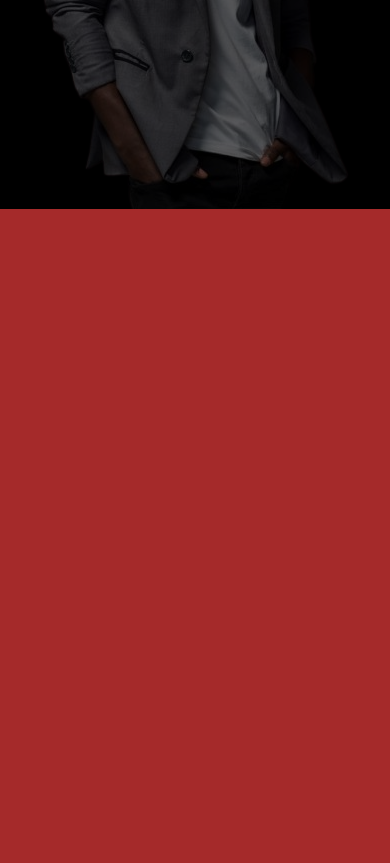
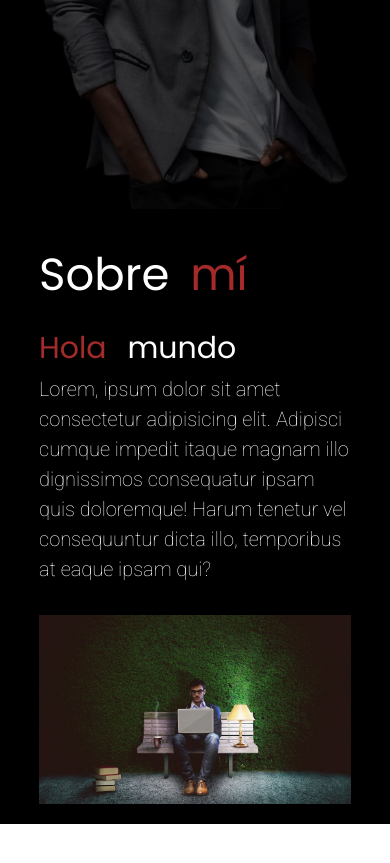
Before and after one commit to abraham1309/Portafolio-Astrid, a plain HTML site: page index.html in a window 390 px wide. Shown: the part 635-1498 px from the top of the page. After the commit the page ends 1459 px from the top, so only its background shows below. Drawn offline with nearby package versions, Linux system fonts and the light colour scheme.

Commit message:
Se termino la seccion de sobre mi

```diff
--- a/css/estilos.css
+++ b/css/estilos.css
@@ -14,6 +14,11 @@ body{
 .navbar a{
     font-family: 'Jost', sans-serif !important;
     font-size: 20px !important;
+}
+
+ul li.activo a{
+    color: #fff !important;
+    background-color: brown;
 }
 
 /*Estilos para el inicio*/
@@ -83,6 +88,7 @@ body{
 .div-general-texto .div-texto-centro .div-nombre h1{
     color: #fff;
     font-family: 'Poppins', sans-serif;
+    font-weight: bold;
     font-size: 60px;
 }
 
@@ -111,10 +117,87 @@ body{
 .seccion-sobre-mi{
     width: 100vw;
     height: 100vh;
-    background-color: brown;
+    background-color: #000;
 }
 
-@media screen and (max-width: 768px){
+
+.seccion-sobre-mi .div-general-text{
+    height: 100vh;
+    display: flex;
+    justify-content: flex-start;
+    align-items: center;
+    flex-direction: column;
+
+}
+
+.seccion-sobre-mi .div-general-text .div-titulo{
+    display: flex;
+    width: 80%;
+    margin-top: 12%;
+    margin-bottom: 11%;
+}
+
+.seccion-sobre-mi .div-general-text .div-titulo h1{
+    font-family: 'Poppins', sans-serif;
+    color: #fff;
+    font-size: 50px;
+    font-weight: 400;
+}
+
+.seccion-sobre-mi .div-general-text .div-titulo h1:last-child{
+    font-family: 'Poppins', sans-serif;
+    color: brown;
+
+}
+
+.seccion-sobre-mi .div-general-text .div-text{
+    width: 80%;
+}
+
+.seccion-sobre-mi .div-general-text .div-text .div-subtitulo{
+    display: flex;
+}
+
+.seccion-sobre-mi .div-general-text .div-text h2{
+    font-family: 'Poppins', sans-serif;
+    font-size: 40px;
+    color: brown;
+}
+
+.seccion-sobre-mi .div-general-text .div-text h2:last-child{
+    color: #fff;
+}
+
+.seccion-sobre-mi .div-general-text .div-text p{
+    font-family: 'Roboto', sans-serif;
+    color: #fff;
+    font-size: 25px;
+}
+
+.seccion-sobre-mi .div-general-img .div-imagen{
+    display: none;
+    justify-content: center;
+    align-items: flex-start;
+    height: auto;
+    width: 100%;
+    background-color: #000;
+}
+
+.seccion-sobre-mi .div-general-img .div-imagen img{
+    width: 80%;
+    margin-bottom: 5%;
+}
+
+.seccion-sobre-mi .div-general-img .div-fondo-imagen{
+    height: 100vh;
+    background: url(../imagenes/Astrid_sobre_mi.jpg);
+    background-repeat: no-repeat;
+    background-size: cover;
+    background-position: center center;
+}
+
+
+@media screen and (max-width: 767px){
     .div-general-foto .div-general-imagen{
         width: 100vw;
     }
@@ -129,6 +212,33 @@ body{
 
     .div-general-texto .div-redes, .div-contacto{
         display: none;
+    }
+
+    /*Responsive para la seccion de "sobre mi"*/
+
+    .seccion-sobre-mi{
+        height: auto;
+    }
+
+
+    .seccion-sobre-mi .div-general-img .div-imagen{
+        display: flex;
+    }
+
+    .seccion-sobre-mi .div-general-img .div-fondo-imagen{
+        display: none;
+    }
+
+    .seccion-sobre-mi .div-general-text{
+        height: auto;
+        padding-bottom: 4%;
+    }
+
+    .seccion-sobre-mi .div-general-text .div-titulo{
+        display: flex;
+        width: 80%;
+        margin-top: 10%;
+        margin-bottom: 5%;
     }
 }
 
@@ -161,6 +271,34 @@ body{
     .div-general-texto .div-texto-centro .div-animacion .oficio{
         font-size: 20px;
     }
+
+    /*Responsive para la seccion de "sobre mi"*/
+    .seccion-sobre-mi .div-general-text .div-titulo h1{
+        font-size: 45px;
+    }
+
+    .seccion-sobre-mi .div-general-text .div-text h2{
+        font-size: 30px;
+    }
+
+    .seccion-sobre-mi .div-general-text .div-text p{
+        font-size: 20px;
+    }
+}
+
+@media screen and (max-width: 360px){
+    /*Responsive para la seccion de "sobre mi"*/
+    .seccion-sobre-mi .div-general-text .div-titulo h1{
+        font-size: 40px;
+    }
+
+    .seccion-sobre-mi .div-general-text .div-text h2{
+        font-size: 25px;
+    }
+
+    .seccion-sobre-mi .div-general-text .div-text p{
+        font-size: 19px;
+    }
 }
 
 @media screen and (max-width: 320px){
--- a/index.html
+++ b/index.html
@@ -25,16 +25,20 @@
   <!--font-family: 'Poppins', sans-serif;;-->
   <link rel="preconnect" href="https://fonts.googleapis.com">
   <link rel="preconnect" href="https://fonts.gstatic.com" crossorigin>
-  <link href="https://fonts.googleapis.com/css2?family=Poppins:wght@800&display=swap" rel="stylesheet">
+  <link href="https://fonts.googleapis.com/css2?family=Poppins:wght@400&display=swap" rel="stylesheet">
 
   <link rel="preconnect" href="https://fonts.googleapis.com">
   <link rel="preconnect" href="https://fonts.gstatic.com" crossorigin>
   <link href="https://fonts.googleapis.com/css2?family=Jost:wght@350&display=swap" rel="stylesheet">
 
+  <link rel="preconnect" href="https://fonts.googleapis.com">
+  <link rel="preconnect" href="https://fonts.gstatic.com" crossorigin>
+  <link href="https://fonts.googleapis.com/css2?family=Roboto:wght@100&display=swap" rel="stylesheet">
+
 </head>
 
 <body>
-  <nav class="navbar navbar-expand-lg navbar-dark bg-dark fixed-top" style="background-color: rgb(0, 0, 0) !important;">
+  <nav class="navbar navbar-expand-lg navbar-dark bg-dark fixed-top" id="navbar" style="background-color: rgb(0, 0, 0) !important;">
     <div class="container-fluid">
       <a class="navbar-brand" href="#">Astrid</a>
       <button class="navbar-toggler" type="button" data-bs-toggle="collapse" data-bs-target="#navbarNav"
@@ -44,11 +48,11 @@
       <div class="collapse navbar-collapse" id="navbarNav" style="justify-content: flex-end !important;">
         <ul class="navbar-nav">
           <li class="nav-item">
-            <a class="nav-link active" aria-current="page" href="#">Inicio</a>
+            <a class="nav-link activo" aria-current="page" href="#">Inicio</a>
           </li>
 
           <li class="nav-item">
-            <a class="nav-link" href="#">Sobre mi</a>
+            <a class="nav-link " href="#sobre-mi">Sobre mi</a>
           </li>
 
           <li class="nav-item">
@@ -134,8 +138,41 @@
     </div>
   </section>
 
-  <section class="seccion-sobre-mi">
+  <section class="seccion-sobre-mi" id="sobre-mi">
+    <div class="row g-0">
+      <div class="col-12 col-sm-12 col-md-6 col-lg-6 col-xl-6 div-general-text">
 
+        <div class="div-titulo">
+          <h1>Sobre</h1>
+          &nbsp;
+          &nbsp;
+          &nbsp;
+          <h1>mí</h1>
+        </div>
+
+
+        <div class="div-text">
+          <div class="div-subtitulo">
+            <h2>Hola</h2>
+            &nbsp;
+            &nbsp;
+            &nbsp;
+            <h2>mundo</h2>
+          </div>
+          <p>Lorem, ipsum dolor sit amet consectetur adipisicing elit. Adipisci cumque impedit itaque magnam illo dignissimos consequatur ipsam quis doloremque! Harum tenetur vel consequuntur dicta illo, temporibus at eaque ipsam qui?</p>
+        </div>
+      </div>
+
+      <div class="col-12 col-sm-12 col-md-6 col-lg-6 col-xl-6 div-general-img">
+        <div class="div-imagen">
+          <img src="./imagenes/Astrid_sobre_mi.jpg" alt="">
+        </div>
+
+        <div class="div-fondo-imagen">
+
+        </div>
+      </div>
+    </div>
   </section>
 
   <!--Bootstrap-->
@@ -148,8 +185,10 @@
 
   <!--Typed.js-->
   <script src="https://cdn.jsdelivr.net/npm/typed.js@2.0.12"></script>
+  <script src="./javascript/escritura.js"></script>
 
-  <script src="./javascript/escritura.js"></script>
+  <script src="https://ajax.googleapis.com/ajax/libs/jquery/3.6.0/jquery.min.js"></script>
+  <script src="./javascript/main.js"></script>
 </body>
 
 </html>
--- /dev/null
+++ b/javascript/main.js
@@ -0,0 +1,9 @@
+$(document).on('click', 'ul li', function(){ //Buscamos en el documento si se hace un "click" en los "li"
+    $(this).addClass('activo').siblings().removeClass('activo'); //Al hacer click le agregamos la clases "activo" al "li" que se preciono, y a sus hermanos "siblings()" le quitamos la clase
+})
+
+//Metodo para cerrar el munu del navbar para celulares
+$(".navbar-nav li a").click(function(event) {
+    if (!$(this).parent().hasClass('dropdown'))
+        $(".navbar-collapse").collapse('hide');
+});
```
Also changed, not shown: imagenes/Astrid_sobre_mi.jpg (added), imagenes/fondo.jfif (deleted).
